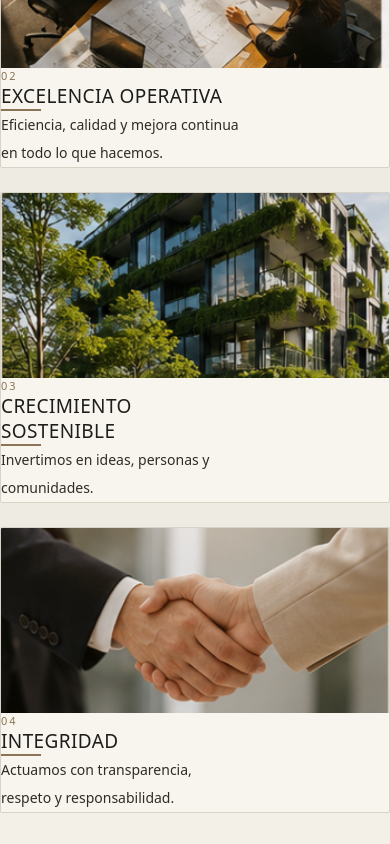
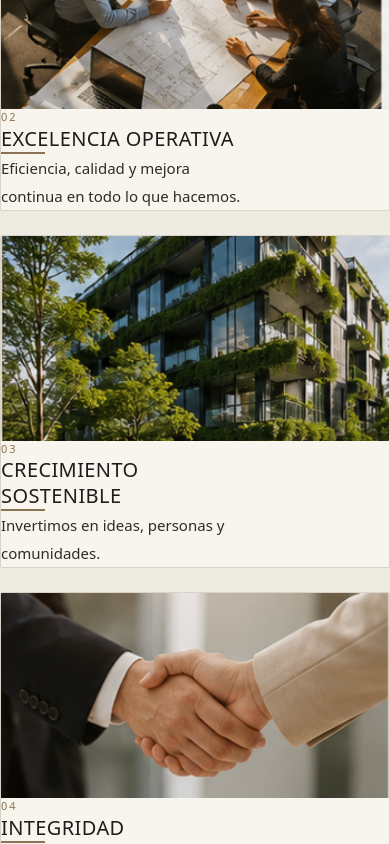
Before and after one commit to Grupo-Loam/grupo-loam, a Next.js app: page /nosotros in a window 390 px wide. Shown: the part 1280-2124 px from the top of the page. Built offline with nearby package versions, Linux system fonts and the light colour scheme.

Commit message:
Corrigiendo Pagina Nosotros

```diff
--- a/src/app/nosotros/page.tsx
+++ b/src/app/nosotros/page.tsx
@@ -115,7 +115,9 @@ export default function NosotrosPage() {
 
         <div className="h-8 w-full bg-[#F3F0E8] md:h-10 lg:h-12" />
 
-        {/* VALORES */}
+        {/* ========================================
+    VALORES
+======================================== */}
 <section className="flex w-full justify-center bg-[var(--bg-primary)]">
   <div className="flex w-full max-w-[1380px] flex-col items-center px-6 py-20 text-center sm:px-8 md:py-24 lg:px-10 lg:py-28">
     <div className="flex w-full max-w-[1100px] items-center justify-center gap-5 sm:gap-8">
@@ -132,10 +134,23 @@ export default function NosotrosPage() {
       {values.map((value, index) => (
         <article
           key={value.title}
-                  className="group overflow-hidden rounded-[2px] border border-[#D9D2C6] bg-[#F8F5EE] text-left transition-all duration-500 hover:-translate-y-1 hover:border-[var(--color-bronce)] hover:shadow-[0_14px_36px_rgba(23,26,28,0.10)]"
+          className="
+            group
+            overflow-hidden
+            rounded-[2px]
+            border
+            border-[#D9D2C6]
+            bg-[#F8F5EE]
+            text-left
+            transition-all
+            duration-500
+            hover:-translate-y-1
+            hover:border-[var(--color-bronce)]
+            hover:shadow-[0_14px_36px_rgba(23,26,28,0.10)]
+          "
         >
           {/* IMAGEN */}
-                  <div className="relative h-[185px] w-full overflow-hidden sm:h-[195px]">
+          <div className="relative h-[205px] w-full overflow-hidden sm:h-[215px]">
             <Image
               src={value.image}
               alt={value.title}
@@ -148,18 +163,18 @@ export default function NosotrosPage() {
           </div>
 
           {/* CONTENIDO */}
-                  <div className="flex flex-col px-7 py-7">
+          <div className="flex flex-col px-8 py-8">
             <span className="text-[11px] font-medium tracking-[0.18em] text-[var(--color-bronce)]">
               0{index + 1}
             </span>
 
-                    <h3 className="mt-5 max-w-[240px] font-[var(--font-cinzel)] text-[19px] font-medium uppercase leading-[1.3] tracking-[0.02em] text-[#1D1D1B] sm:text-[20px]">
+            <h3 className="mt-5 max-w-[250px] font-[var(--font-cinzel)] text-[20px] font-medium uppercase leading-[1.3] tracking-[0.02em] text-[#1D1D1B] sm:text-[21px]">
               {value.title}
             </h3>
 
-                    <div className="mt-5 h-[2px] w-10 bg-[var(--color-bronce)] transition-all duration-500 group-hover:w-14" />
+            <div className="mt-5 h-[2px] w-11 bg-[var(--color-bronce)] transition-all duration-500 group-hover:w-16" />
 
-                    <p className="mt-6 max-w-[240px] text-[14px] leading-7 text-[#2F2C28] sm:text-[15px]">
+            <p className="mt-6 max-w-[250px] text-[15px] leading-7 text-[#2F2C28]">
               {value.description}
             </p>
           </div>
@@ -168,8 +183,6 @@ export default function NosotrosPage() {
     </div>
   </div>
 </section>
-
-        <div className="h-8 w-full bg-[#F3F0E8] md:h-10 lg:h-12" />
 
         {/* FILOSOFÍA */}
         <section className="flex w-full justify-center bg-[#EAE6DD]">
```
Lines whose indentation alone changed are shown as unchanged.
